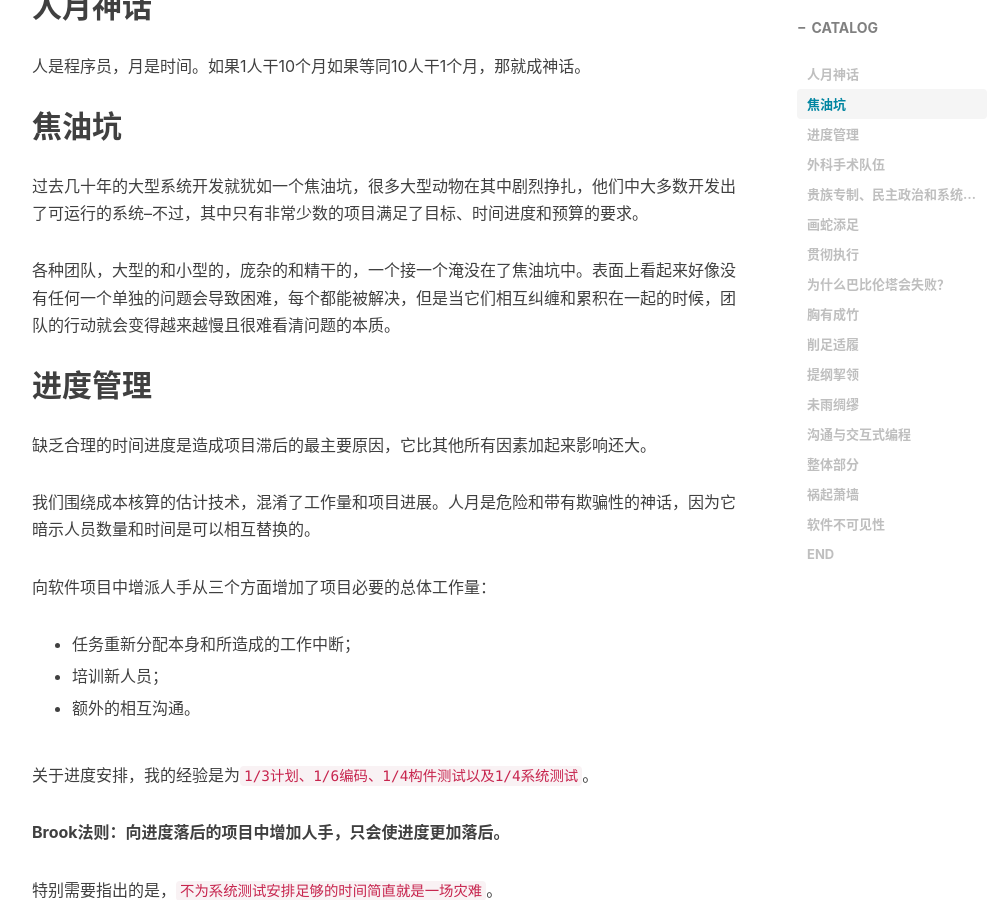
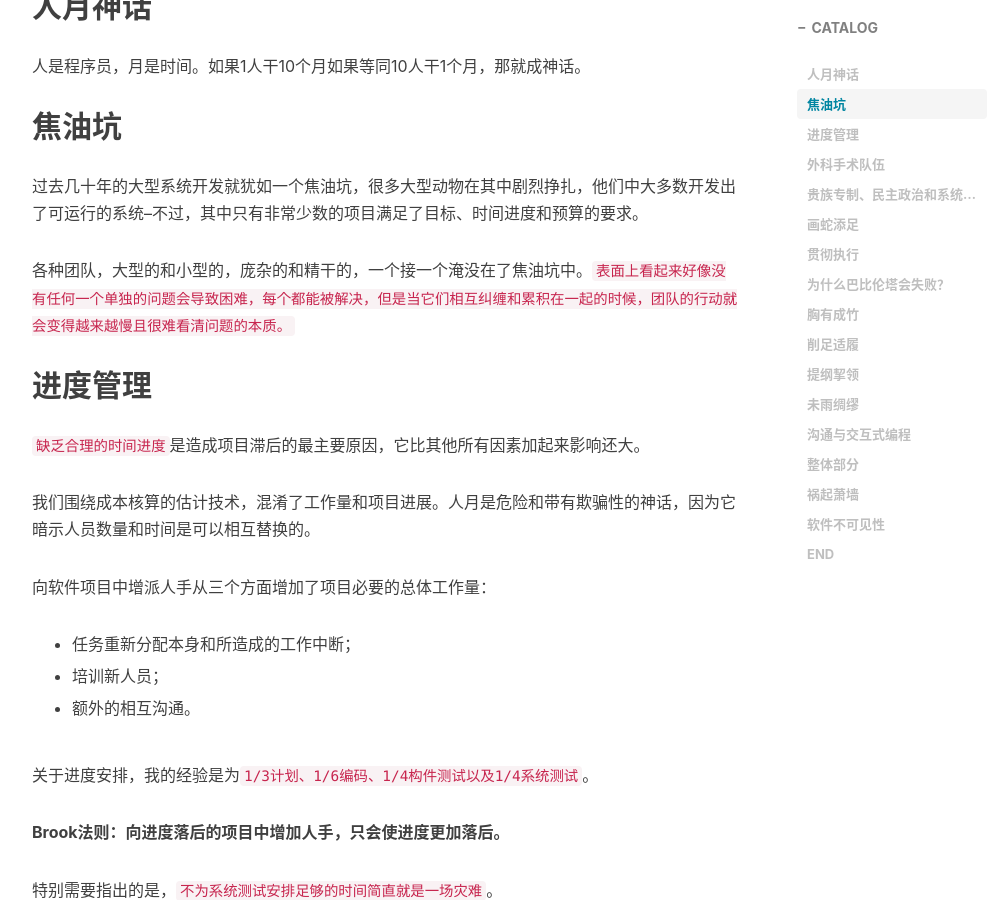
Before and after one commit to freerambo/freerambo.github.io, a Jekyll site: the page built from _posts/2018-01-15-Summary-of-The-Mythical-Man-Month.markdown, in a window 1280 px wide and 900 px high, scrolled down 709 px. Shown: the whole window, without its empty margins (233-1239 px from the left). Built offline with Jekyll 4.4.1, drawn with Linux system fonts in a browser that asks for light colours; nearby versions of some CDN libraries; comment, search, counter and statistics services are not loaded; some of the changed text lies outside the part shown.

```diff
--- a/_posts/2018-01-15-Summary-of-The-Mythical-Man-Month.markdown
+++ b/_posts/2018-01-15-Summary-of-The-Mythical-Man-Month.markdown
@@ -24,11 +24,11 @@ tags:
 
 过去几十年的大型系统开发就犹如一个焦油坑，很多大型动物在其中剧烈挣扎，他们中大多数开发出了可运行的系统--不过，其中只有非常少数的项目满足了目标、时间进度和预算的要求。
 
-各种团队，大型的和小型的，庞杂的和精干的，一个接一个淹没在了焦油坑中。表面上看起来好像没有任何一个单独的问题会导致困难，每个都能被解决，但是当它们相互纠缠和累积在一起的时候，团队的行动就会变得越来越慢且很难看清问题的本质。
+各种团队，大型的和小型的，庞杂的和精干的，一个接一个淹没在了焦油坑中。`表面上看起来好像没有任何一个单独的问题会导致困难，每个都能被解决，但是当它们相互纠缠和累积在一起的时候，团队的行动就会变得越来越慢且很难看清问题的本质。`
 
 ## 进度管理
 
-缺乏合理的时间进度是造成项目滞后的最主要原因，它比其他所有因素加起来影响还大。
+`缺乏合理的时间进度`是造成项目滞后的最主要原因，它比其他所有因素加起来影响还大。
 
 我们围绕成本核算的估计技术，混淆了工作量和项目进展。人月是危险和带有欺骗性的神话，因为它暗示人员数量和时间是可以相互替换的。
 
```
Also changed, not shown: other parts of _posts/2018-01-15-Summary-of-The-Mythical-Man-Month.markdown (+1 -1 lines).
